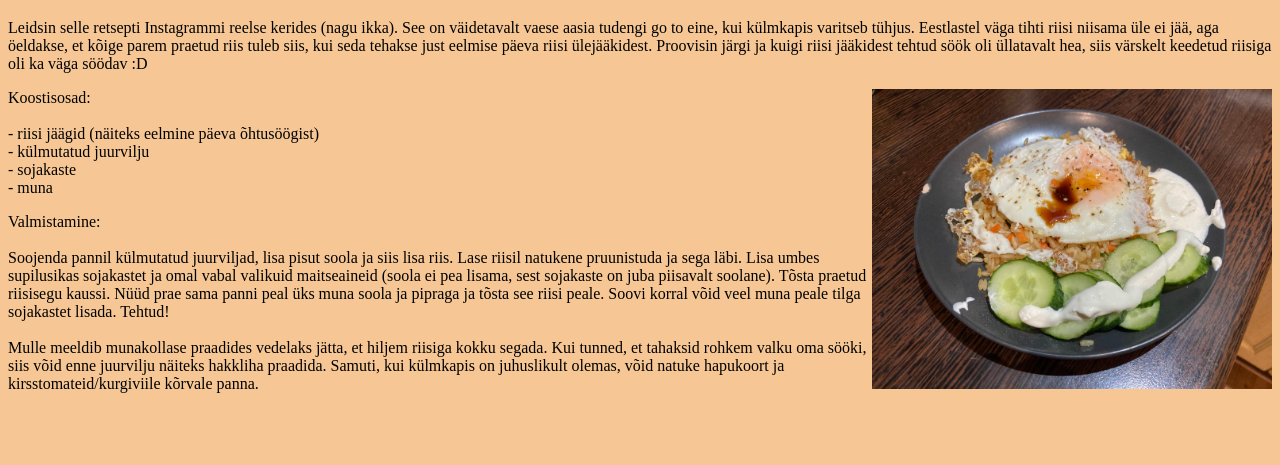
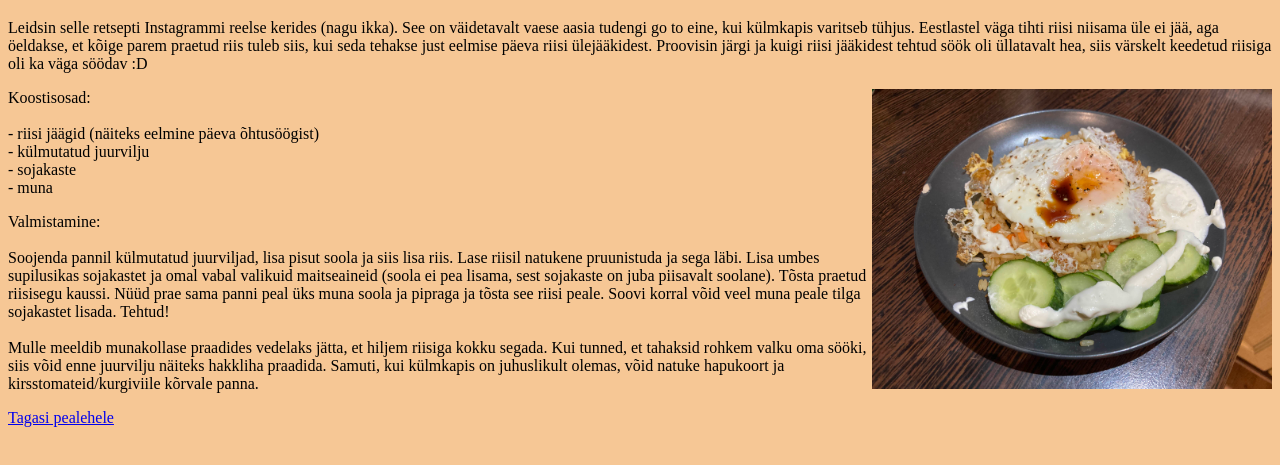
Before and after one commit to millu1/SE-veebileht, a plain HTML site: page retsept1.html in a window 1280 px wide. Shown: the part 61-526 px from the top of the page. Drawn offline with Linux system fonts and the light colour scheme.

Commit message:
tagasi pealehele nupp

```diff
--- a/retsept1.html
+++ b/retsept1.html
@@ -21,5 +21,6 @@
     <br><br> Mulle meeldib munakollase praadides vedelaks jätta, et hiljem riisiga kokku segada. Kui tunned, et tahaksid rohkem valku oma sööki, siis võid enne juurvilju näiteks hakkliha praadida.
     Samuti, kui külmkapis on juhuslikult olemas, võid natuke hapukoort ja kirsstomateid/kurgiviile kõrvale panna. </p>
 
+    <a href="pealeht.html">Tagasi pealehele</a>
 </body>
 </html>
```
